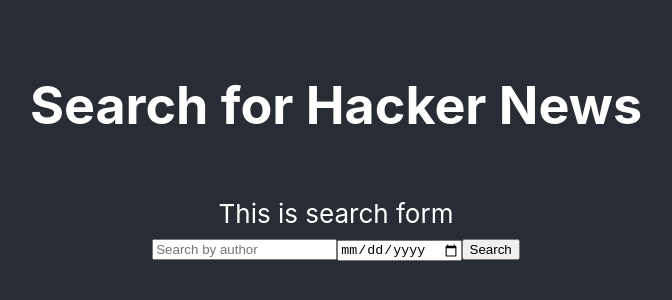
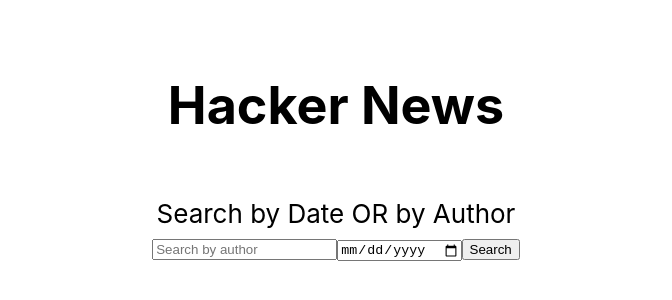
Before and after one commit to RyanPearson51/hacker-news-clone, a React (Create React App) app: page / in a window 1280 px wide. Shown: the part 224-524 px from the top of the page, without its empty margins (304-976 px from the left). Built offline with nearby package versions, Linux system fonts and the light colour scheme.

Commit message:
added basic styling

```diff
--- a/src/App.css
+++ b/src/App.css
@@ -14,14 +14,14 @@
 }
 
 .App-header {
-  background-color: #282c34;
+  background-color: white;
   min-height: 100vh;
   display: flex;
   flex-direction: column;
   align-items: center;
   justify-content: center;
   font-size: calc(10px + 2vmin);
-  color: white;
+  color: black;
 }
 
 .App-link {
--- a/src/App.js
+++ b/src/App.js
@@ -5,6 +5,9 @@
 import './App.css';
 
 let url = ''
+//  let url = `https://hn.algolia.com/api/v1/search?tags=story,author_pg`
+//  let url = 'https://randomuser.me/api?results=25'
+
 let authorInput = ""
 let dateInput = ""
 
@@ -20,17 +23,6 @@
   //data that are sent to Articles.js to be rendered
   //as a results list
   const [articleData, setArticleData] = useState([])
-
-  //need something like this in the App function, because the urls are in the search function below
-  //im not sure what else should or shouldnt go in
- /*
-  useEffect(() => {
-    console.log('I mounted')
-    fetch(url)
-    .then((res)=>res.json())
-    .then((data)=> setArticleData(data.hits))
-  }, [])*/
-
 
 
    const search = (event) => {
@@ -48,14 +40,22 @@
       //this is labeled startOfDay because it has the date in seconds
       //for only the date, not the date and a time
       const startOfDay = dateToSeconds.toString().slice(0,10);
+      const startOfDayInt = parseInt(startOfDay, 10)
+      console.log("Start of day in integers: ", startOfDayInt)
+
 
       //because the API db has the exact date and time in seconds
       //and we only have the start of the day
       //this calculates the end of the day
-      const endOfDay = (startOfDay + 86400)
+      const endOfDayInt = (startOfDayInt + 86400)
+      console.log("endOfDayInt: ", endOfDayInt)
+
+      const endOfDay = endOfDayInt.toString()
+      console.log("endOfDay: ", endOfDay)
+
 
       //search for dates between the start and end of the date input
-      url = `http://hn.algolia.com/api/v1/search_by_date?tags=story&numericFilters=created_at_i>=${startOfDay}&&<${endOfDay}`
+      url = `http://hn.algolia.com/api/v1/search_by_date?tags=story&numericFilters=created_at_i>=${startOfDay},created_at_i<=${endOfDay}`
       //reset the input to blank
       // dateInput = ''
     }else if(authorInput){
@@ -66,7 +66,7 @@
     //based on the url
     fetch(url)
    .then((res)=>res.json())
-   .then((data)=> setArticleData(data))
+   .then((data)=> setArticleData(data.hits))
    console.log("articleData in search(): ", articleData)
    }
 
@@ -87,16 +87,17 @@
   }
 
     return  (
+
       <div className="App">
         <header className="App-header">
-          <h1>Search for Hacker News</h1>
-          <p>This is search form
+          <h1>Hacker News</h1>
+          <p>Search by Date OR by Author
             <SearchForm state={state} authorInput ={authorInput} searchDate={searchDate} handleChange={handleChange}  search={search} url={url}/>
             <Articles articleData={articleData} />
           </p>
 
-        </header>
-      </div>
+      </header>
+    </div>
     )
 
 }
--- a/src/components/Articles.js
+++ b/src/components/Articles.js
@@ -1,6 +1,7 @@
 
 import React  from 'react'
 //import Article from './Article'
+
 
 export default function Articles (props) {
   return (
@@ -9,7 +10,7 @@
       {props.articleData.map((article, index) => {
           return (
               <li className="list">
-                  <h3>{props.article.hits.title}<a href={props.article.hits.url} id={"url"}>{` (${props.article.hits.url})`}</a></h3>
+                  <h3>{article.title}</h3><a href={article.url} id={"url"}>{` (${article.url})`}</a>
               </li>
           )
       })}
```
